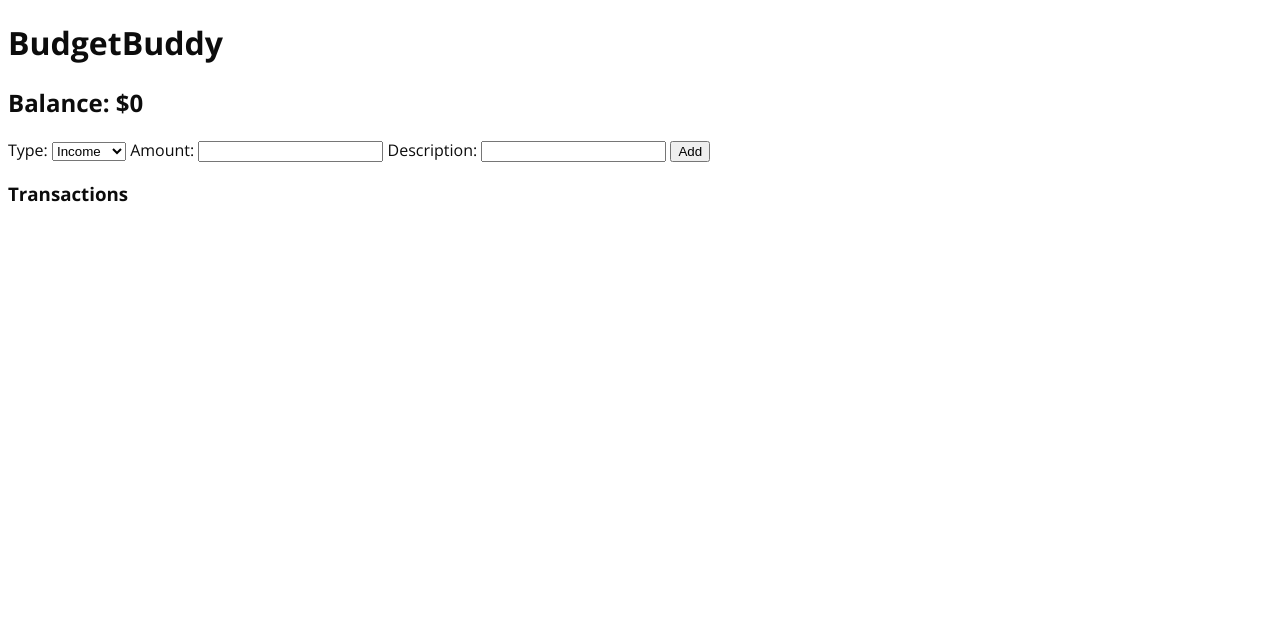
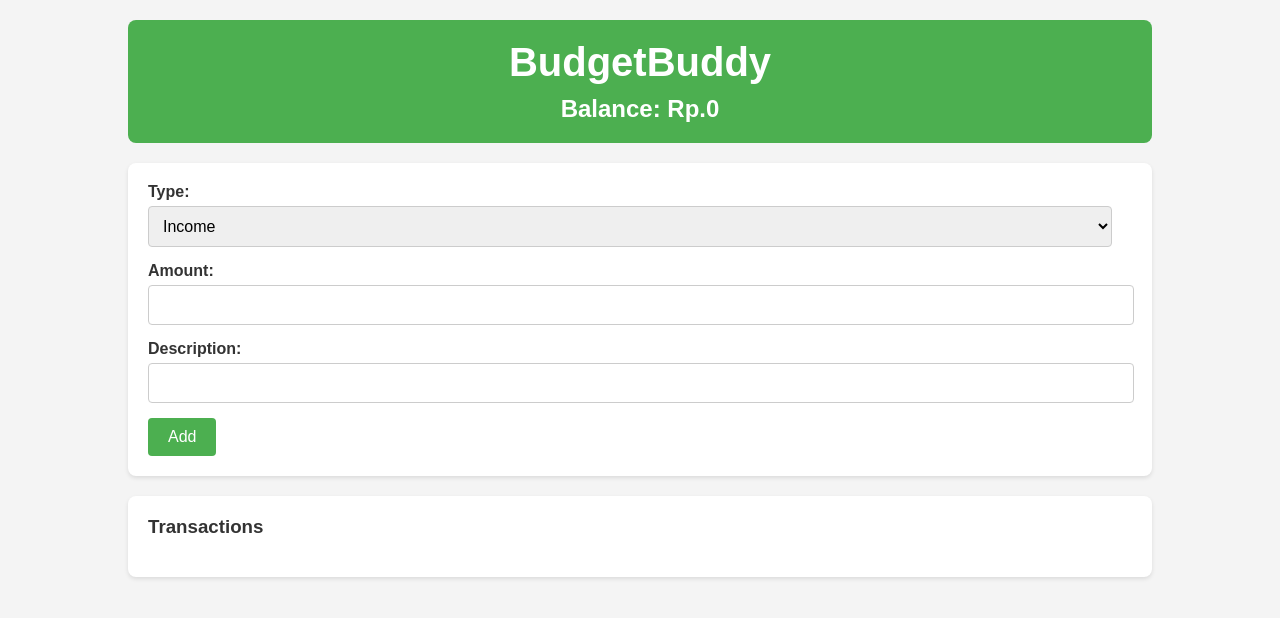
Before and after one commit to Naufalaryaaa/BudgetBuddy-beta, a Flask app: page / in a window 1280 px wide. Shown: the top 618 px of the page. Run offline with Flask 3, Linux system fonts and the light colour scheme.

Commit message:
ui/ux untuk app BB

```diff
--- /dev/null
+++ b/BudgetBuddyApp/static/css/style.css
@@ -0,0 +1,111 @@
+body {
+    font-family: 'Arial', sans-serif;
+    margin: 0;
+    padding: 0;
+    background-color: #f4f4f4;
+    color: #333;
+}
+
+.container {
+    width: 80%;
+    margin: 0 auto;
+    padding: 20px;
+}
+
+header {
+    text-align: center;
+    padding: 20px 0;
+    background-color: #4CAF50;
+    color: white;
+    border-radius: 8px;
+}
+
+header h1 {
+    margin: 0;
+    font-size: 2.5em;
+}
+
+header h2 {
+    margin: 10px 0 0;
+    font-size: 1.5em;
+}
+
+main {
+    margin-top: 20px;
+}
+
+.form-section, .transactions-section {
+    background: white;
+    padding: 20px;
+    margin-bottom: 20px;
+    border-radius: 8px;
+    box-shadow: 0 2px 4px rgba(0,0,0,0.1);
+}
+
+.form-section .form-group {
+    margin-bottom: 15px;
+}
+
+.form-section label {
+    display: block;
+    margin-bottom: 5px;
+    font-weight: bold;
+}
+
+.form-section input, .form-section select {
+    width: calc(100% - 20px);
+    padding: 10px;
+    font-size: 1em;
+    border: 1px solid #ccc;
+    border-radius: 4px;
+}
+
+.form-section .btn {
+    display: inline-block;
+    background-color: #4CAF50;
+    color: white;
+    padding: 10px 20px;
+    font-size: 1em;
+    border: none;
+    border-radius: 4px;
+    cursor: pointer;
+    transition: background-color 0.3s ease;
+}
+
+.form-section .btn:hover {
+    background-color: #45a049;
+}
+
+.transactions-section h3 {
+    margin-top: 0;
+}
+
+.transactions-section ul {
+    list-style-type: none;
+    padding: 0;
+}
+
+.transactions-section li {
+    padding: 10px;
+    margin-bottom: 10px;
+    border-radius: 4px;
+    border-left: 5px solid;
+}
+
+.transactions-section li.income {
+    background-color: #e6ffed;
+    border-color: #4CAF50;
+}
+
+.transactions-section li.expense {
+    background-color: #ffe6e6;
+    border-color: #f44336;
+}
+
+.transactions-section li span {
+    font-weight: bold;
+}
+
+.transactions-section li p {
+    margin: 5px 0 0;
+}
--- a/BudgetBuddyApp/templates/index.html
+++ b/BudgetBuddyApp/templates/index.html
@@ -7,27 +7,46 @@
     <link rel="stylesheet" href="{{ url_for('static', filename='css/style.css') }}">
 </head>
 <body>
+    <div class="container">
+        <header>
             <h1>BudgetBuddy</h1>
-    <h2>Balance: ${{ balance }}</h2>
+            <h2>Balance: Rp.{{ balance }}</h2>
+        </header>
 
+        <main>
+            <section class="form-section">
                 <form action="/add" method="post">
+                    <div class="form-group">
                         <label for="type">Type:</label>
                         <select name="type" id="type">
                             <option value="income">Income</option>
                             <option value="expense">Expense</option>
                         </select>
+                    </div>
+                    <div class="form-group">
                         <label for="amount">Amount:</label>
                         <input type="number" step="0.01" name="amount" id="amount" required>
+                    </div>
+                    <div class="form-group">
                         <label for="description">Description:</label>
                         <input type="text" name="description" id="description" required>
-        <button type="submit">Add</button>
+                    </div>
+                    <button type="submit" class="btn">Add</button>
                 </form>
+            </section>
 
+            <section class="transactions-section">
                 <h3>Transactions</h3>
                 <ul>
                     {% for transaction in transactions %}
-            <li>{{ transaction['type'] }}: ${{ transaction['amount'] }} - {{ transaction['description'] }}</li>
+                        <li class="{{ transaction['type'] }}">
+                            <span>{{ transaction['type'].capitalize() }}: Rp.{{ transaction['amount'] }}</span>
+                            <p>{{ transaction['description'] }}</p>
+                        </li>
                     {% endfor %}
                 </ul>
+            </section>
+        </main>
+    </div>
 </body>
 </html>
```
Also changed, not shown: BudgetBuddyApp/css/style.css (deleted, +0 -30 lines). Lines whose indentation alone changed are shown as unchanged.
